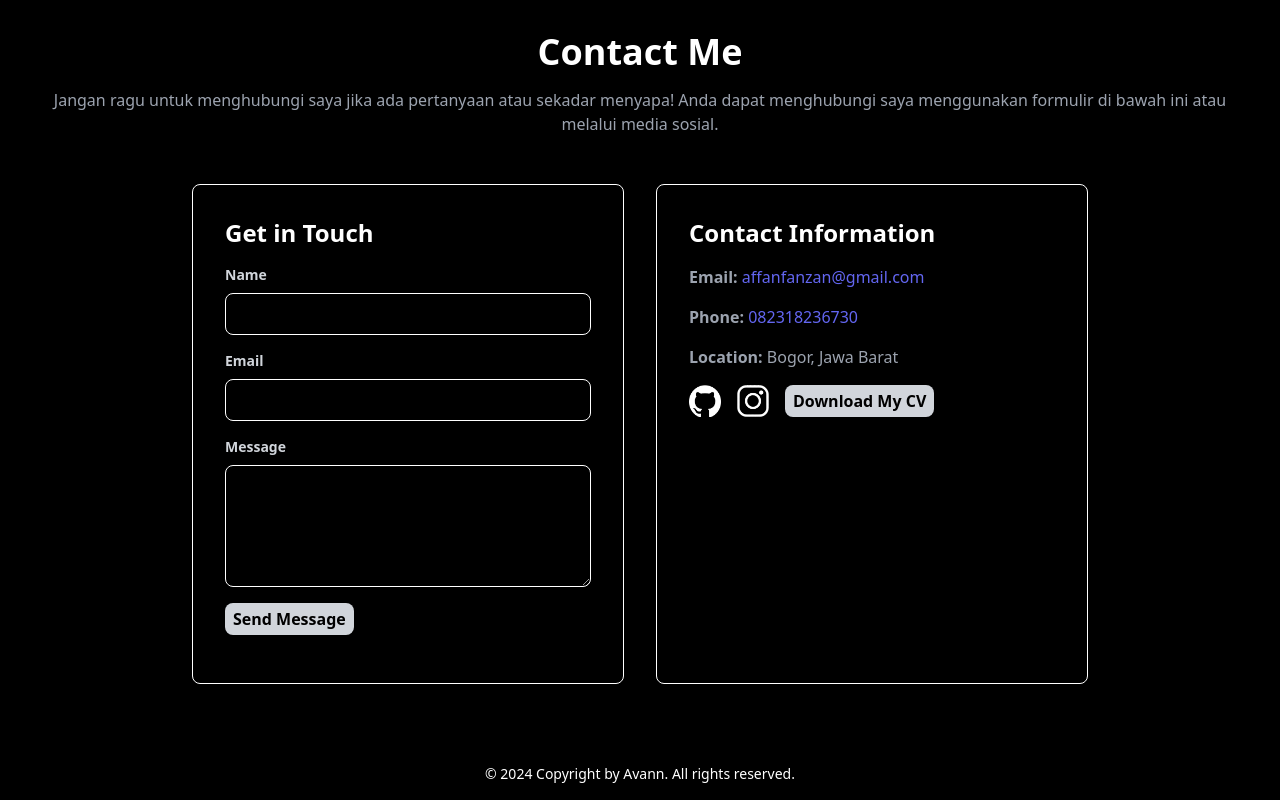
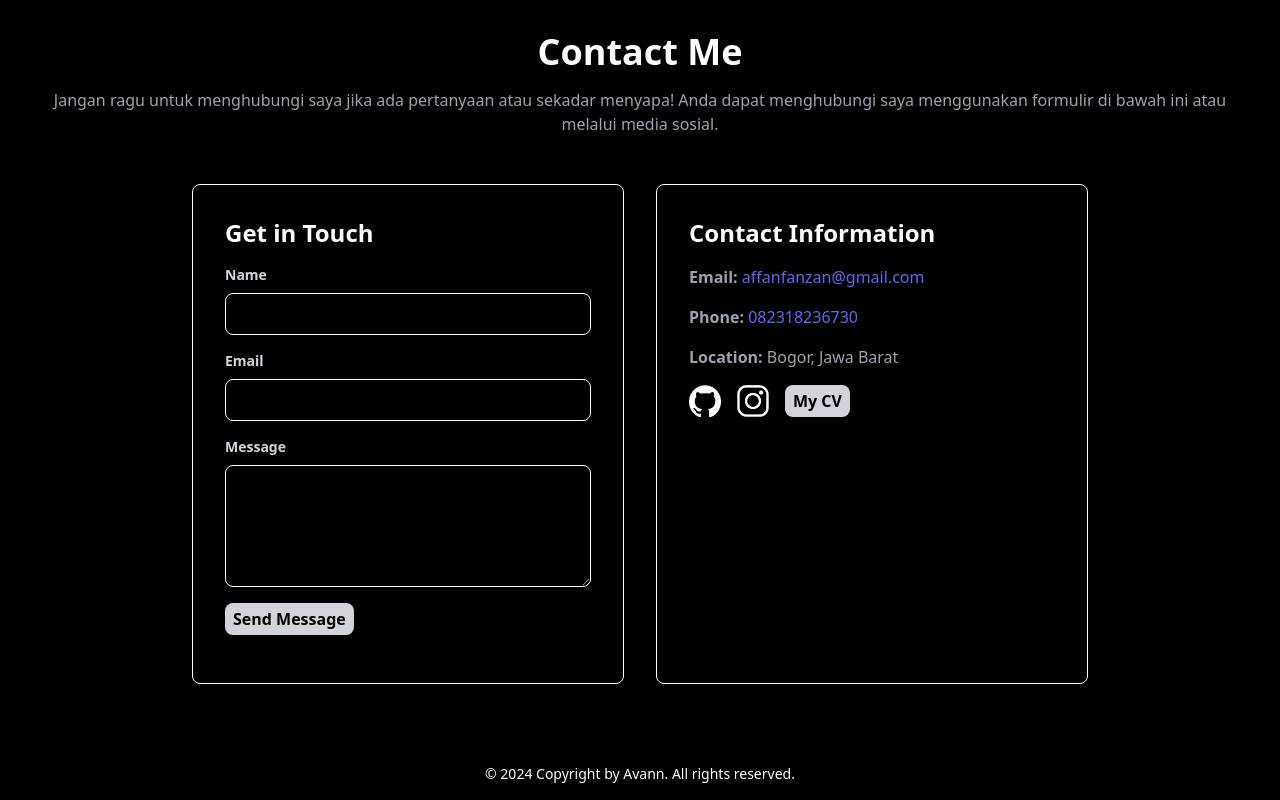
Before and after one commit to vannWithF/portfolio_avann, a website: page index.html in a window 1280 px wide. Shown: the part 1802-2602 px from the top of the page. Drawn offline with nearby package versions, Linux system fonts and the light colour scheme; files that its build step writes are made by us from their sources.

Commit message:
Change Desc CV

```diff
--- a/index.html
+++ b/index.html
@@ -155,7 +155,7 @@
                     </a>
 
                     <button class="text-black bg-gray-300 px-2 py-1 hover:bg-gray-400 hover:scale-110 rounded-lg font-semibold transition ease-in-out duration-300 cursor-pointer">
-                        <a href="/views/Affan Fauzan CV English Version.pdf">Download My CV</a>
+                        <a href="/views/Affan Fauzan CV English Version.pdf">My CV</a>
                     </button>
                 </div>
             </div>
```
